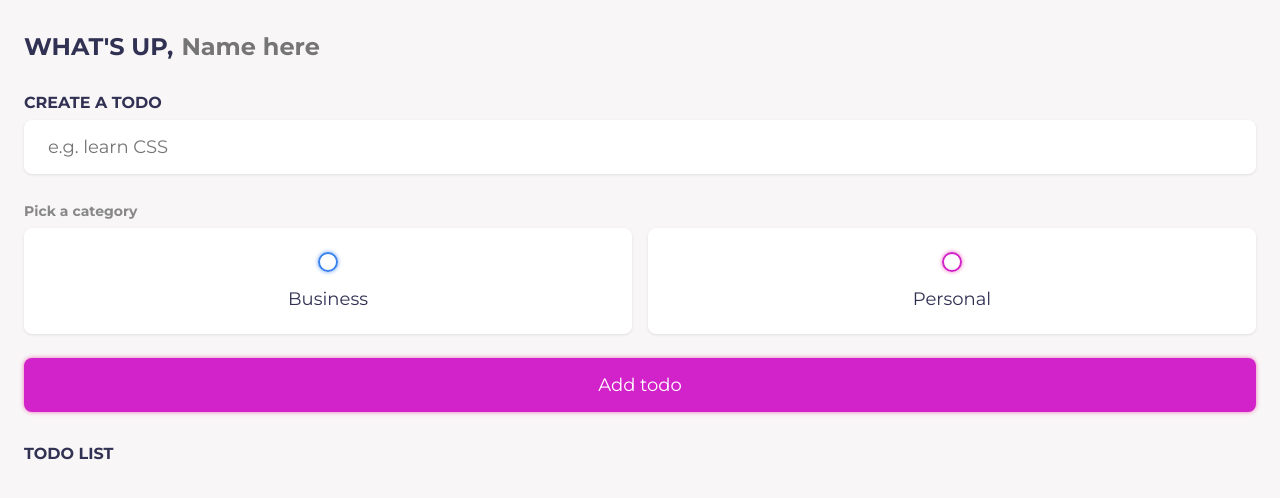
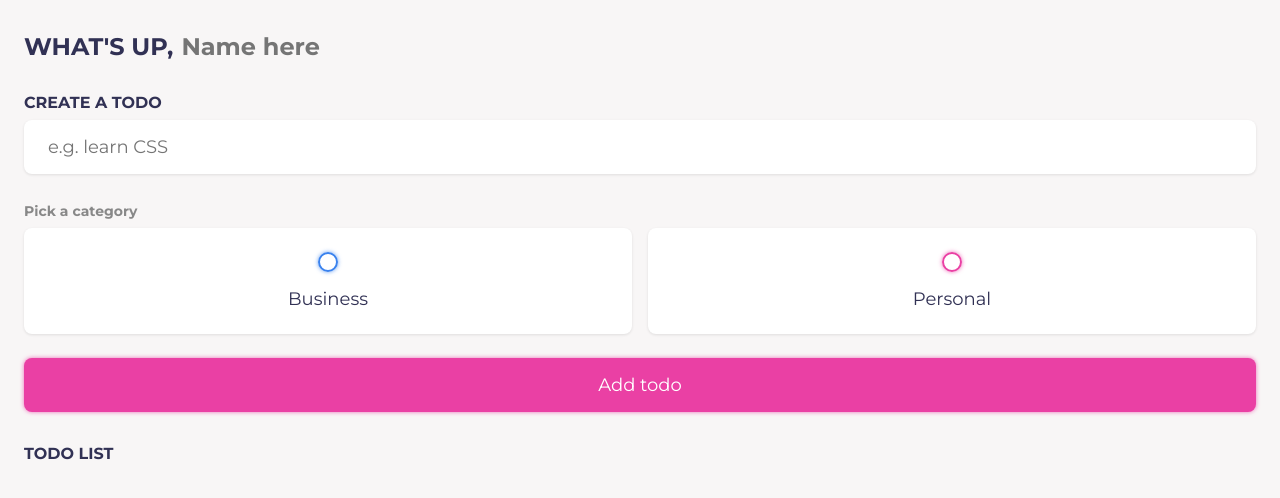
Before and after one commit to SalumMax/Todo-List, a plain HTML site: page index.html in a window 1280 px wide. Drawn offline with Linux system fonts and the light colour scheme.

Commit message:
Update styles.css

```diff
--- a/styles.css
+++ b/styles.css
@@ -1,5 +1,5 @@
 :root {
-    --primary: #d222c9;
+    --primary: #EA40A4;
     --business: #3A82EE;
     --personal: var(--primary);
     --light: rgb(248, 246, 246);
```
